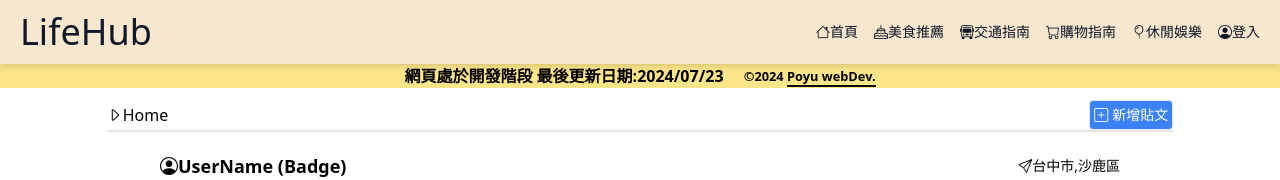
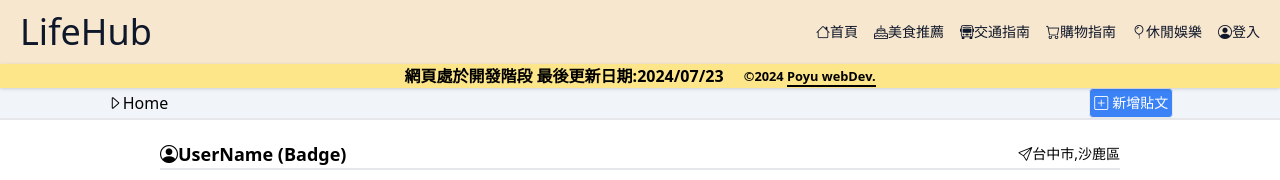
Before and after one commit to poyu105/LifeHub, a React (Vite) app: page / in a window 1280 px wide. Shown: the top 180 px of the page. Built offline with nearby package versions, Linux system fonts and the light colour scheme.

Commit message:
將PageHeader移至Navber-Component

```diff
--- a/src/App.jsx
+++ b/src/App.jsx
@@ -1,4 +1,4 @@
-import { BrowserRouter as Router, Route, Routes, Navigate } from "react-router-dom";
+import { BrowserRouter as Router, Route, Routes, Navigate, useLocation } from "react-router-dom";
 import Navbar from "./components/Navbar";
 import Home from "./pages/Home";
 import FoodRec from "./pages/FoodRec";
@@ -10,24 +10,48 @@ import Register from "./pages/Register";
 import Login from "./pages/Login";
 import { AuthProvider } from "./context/AuthContext";
 import Post from "./pages/Post";
+import { useEffect, useState } from "react";
+
+// NavbarWrapper component to handle title passing
+function NavbarWrapper() {
+  const location = useLocation();
+  const [title, setTitle] = useState('');
+
+  useEffect(() => {
+    // Mapping path to title
+    const pathToTitleMap = {
+      "/": "Home",
+      "/FoodRec": "美食推薦",
+      "/TrafficGuide": "交通指南",
+      "/ShoppingGuide": "購物指南",
+      "/Entertainment": "休閒娛樂",
+      "/Profile": "個人檔案",
+      "/Post":"新增貼文"
+    };
+
+    const currentPath = location.pathname;
+    setTitle(pathToTitleMap[currentPath]);
+  }, [location]);
+
+  return <Navbar title={title} />;
+}
 
 function App() {
   return (
     <AuthProvider>
       <Router>
-        <Navbar/>
+        <NavbarWrapper />
         <Routes>
-          <Route path="/LifeHub" element={<Navigate to='/' replace/>}/>
-
-          <Route path="/" element={<Home/>} />
-          <Route path="/FoodRec" element={<FoodRec/>}/>
-          <Route path="/TrafficGuide" element={<TrafficGuide/>}/>
-          <Route path="/ShoppingGuide" element={<ShoppingGuide/>}/>
-          <Route path="/Entertainment" element={<Entertainment/>}/>
-          <Route path="/Profile" element={<Profile/>}/>
-          <Route path="/Register" element={<Register/>}/>
-          <Route path="/Login" element={<Login/>}/>
-          <Route path="/Post" element={<Post/>}/>
+          <Route path="/LifeHub" element={<Navigate to='/' replace />} />
+          <Route path="/" element={<Home />} />
+          <Route path="/FoodRec" element={<FoodRec />} />
+          <Route path="/TrafficGuide" element={<TrafficGuide />} />
+          <Route path="/ShoppingGuide" element={<ShoppingGuide />} />
+          <Route path="/Entertainment" element={<Entertainment />} />
+          <Route path="/Profile" element={<Profile />} />
+          <Route path="/Register" element={<Register />} />
+          <Route path="/Login" element={<Login />} />
+          <Route path="/Post" element={<Post />} />
         </Routes>
       </Router>
     </AuthProvider>
--- a/src/components/Navbar.jsx
+++ b/src/components/Navbar.jsx
@@ -1,15 +1,16 @@
 import { useState, useEffect } from "react"
 import { Link } from "react-router-dom"
 import { useAuth } from "../context/AuthContext";
+import PageHeader from "./PageHeader";
 
-export default function Navbar(){
+export default function Navbar({title}){
     // 漢堡選單boolean
     const [showMenu, setShowMenu] = useState(false);
 
     const {user} = useAuth();
 
 
-    //日期狀態
+    // 日期狀態
     const [date, setDate] = useState('');
     useEffect(()=>{
         // 獲取當前日期
@@ -18,10 +19,34 @@ export default function Navbar(){
         const formattedDate = `${currentDate.getFullYear()}/${String(currentDate.getMonth() + 1).padStart(2, '0')}/${String(currentDate.getDate()).padStart(2, '0')}`;
         setDate(formattedDate);
     },[]);
+
+    // 導覽列隱藏/顯示狀態
+    const [showNavbar, setShowNavbar] = useState(true);
+    const [lastScrollerY, setLastScrollerY] = useState(0);
+    useEffect(()=>{
+        const handleScroll = ()=>{
+            if(window.scrollY>lastScrollerY){
+                // 向下滑動隱藏Navbar
+                setShowNavbar(false);
+            }
+            else{
+                // 向上滑動顯示Navbar
+                setShowNavbar(true);
+            }
+            setLastScrollerY(window.scrollY);
+        };
+        window.addEventListener('scroll',handleScroll);
+
+        //clear eventListener
+        return ()=>{
+            window.removeEventListener('scroll', handleScroll);
+        };
+    },[lastScrollerY]);
+
     return(
         <>
-            <nav>
-                <div className="flex justify-between align-middle sm:flex-row flex-col px-5 py-3 bg-custom-navbar drop-shadow-md text-slate-900">
+            <nav className={`sticky top-0 transition-transform duration-300 ${showNavbar ? 'translate-y-0' : '-translate-y-full'}`}>
+                <div className="flex justify-between align-middle sm:flex-row flex-col px-5 py-3 bg-custom-navbar drop-shadow text-slate-900">
                     <div className="flex justify-between">
                         {/* HomePage */}
                         <Link to='/' className=" text-4xl">LifeHub</Link>
@@ -90,11 +115,12 @@ export default function Navbar(){
                         }
                     </ul>
                 </div>
+                <div className="flex justify-center items-center sm:flex-row flex-col sm:text-base customer-ssm:text-sm text-xs font-bold bg-amber-200 drop-shadow">
+                    <span>網頁處於開發階段 最後更新日期:{date} &emsp;</span>
+                    <small>&copy;2024 <a className="text-center border-b-2 border-black hover:text-gray-600 hover:border-gray-600" href="https://poyu105.github.io/myweb" target="_blank">Poyu webDev.</a></small>
+                </div>
+                {title == null ? undefined:<PageHeader title={title}/>}
             </nav>
-            <div className="flex justify-center items-center sm:flex-row flex-col sm:text-base customer-ssm:text-sm text-xs font-bold bg-amber-200">
-                <span>網頁處於開發階段 最後更新日期:{date} &emsp;</span>
-                <small>&copy;2024 <a className="text-center border-b-2 border-black hover:text-gray-600 hover:border-gray-600" href="https://poyu105.github.io/myweb" target="_blank">Poyu webDev.</a></small>
-            </div>
         </>
     )
 }
--- a/src/components/PageHeader.jsx
+++ b/src/components/PageHeader.jsx
@@ -2,7 +2,8 @@ import { Link } from "react-router-dom";
 export default function PageHeader({title}){
     return (
         <>
-            <div className="w-10/12 mx-auto mt-3 flex justify-between items-center border-b-2">
+            <div className="w-full flex justify-center border-b-2 bg-slate-100">
+                <div className="flex flex-row justify-between items-center w-10/12">
                     <h1>{/* Bootstrap icon */}<i className="bi bi-caret-right"></i>{title}</h1>
                     {title === "新增貼文" ?
                         <Link to='/' className="md:text-sm text-xs border rounded bg-red-500 hover:bg-red-600 text-white p-1">{/* Bootstrap icon */}<i className="bi bi-x-square me-1"></i>取消</Link>
@@ -10,6 +11,7 @@ export default function PageHeader({title}){
                         <Link to='/Post' className="md:text-sm text-xs border rounded bg-blue-500 hover:bg-blue-600 text-white p-1">{/* Bootstrap icon */}<i className="bi bi-plus-square me-1"></i>新增貼文</Link>
                     }
                 </div>
+            </div>
         </>
     )
 }
--- a/src/components/PostCard.jsx
+++ b/src/components/PostCard.jsx
@@ -1,6 +1,6 @@
 export default function PostCard() {
     // 創建一個包含多個 Post 的數組
-    const posts = Array.from({ length: 5 }, (_, i) => (
+    const posts = Array.from({ length: 20 }, (_, i) => (
         <div key={i} className="container w-9/12 mx-auto my-5 border-b-2 border-slate-500">
             {/* Post Header */}
             <div className="flex sm:flex-row flex-col justify-between mx-auto border-b-2">
--- a/src/pages/Entertainment.jsx
+++ b/src/pages/Entertainment.jsx
@@ -1,8 +1,7 @@
-import PageHeader from "../components/PageHeader"
 export default function Entertainment(){
     return(
         <>
-            <PageHeader title={"休閒娛樂"}/>
+
         </>
     )
 }
--- a/src/pages/FoodRec.jsx
+++ b/src/pages/FoodRec.jsx
@@ -1,9 +1,7 @@
-import PageHeader from "../components/PageHeader";
-
 export default function FoodRec(){
     return(
         <>
-            <PageHeader title={"美食推薦"}/>
+
         </>
     )
 }
--- a/src/pages/Home.jsx
+++ b/src/pages/Home.jsx
@@ -1,9 +1,7 @@
-import PageHeader from "../components/PageHeader"
 import PostCard from "../components/PostCard"
 export default function Home(){
     return(
         <>
-            <PageHeader title={"Home"}/>
             <PostCard />
         </>
     )
--- a/src/pages/Post.jsx
+++ b/src/pages/Post.jsx
@@ -1,5 +1,4 @@
 import { useEffect, useState } from "react";
-import PageHeader from "../components/PageHeader";
 
 export default function Post(){
     //post日期狀態
@@ -14,7 +13,6 @@ export default function Post(){
 
     return(
         <>
-            <PageHeader title={"新增貼文"}/>
             <form className="container w-9/12 mx-auto my-5 border-b-2 border-slate-500">
                 {/* Post Header */}
                 <div className="flex sm:flex-row flex-col justify-between mx-auto border-b-2">
--- a/src/pages/Profile.jsx
+++ b/src/pages/Profile.jsx
@@ -1,9 +1,7 @@
-import PageHeader from "../components/PageHeader";
-
 export default function Profile(){
     return(
         <>
-            <PageHeader title={'個人檔案'}/>
+
         </>
     )
 }
--- a/src/pages/ShoppingGuide.jsx
+++ b/src/pages/ShoppingGuide.jsx
@@ -1,8 +1,7 @@
-import PageHeader from "../components/PageHeader"
 export default function ShoppingGuide(){
     return(
         <>
-            <PageHeader title={"購物指南"}/>
+
         </>
     )
 }
--- a/src/pages/TrafficGuide.jsx
+++ b/src/pages/TrafficGuide.jsx
@@ -1,8 +1,7 @@
-import PageHeader from "../components/PageHeader"
 export default function TrafficGuide(){
     return(
         <>
-            <PageHeader title={"交通指南"}/>
+
         </>
     )
 }
```
Lines whose indentation alone changed are shown as unchanged.
